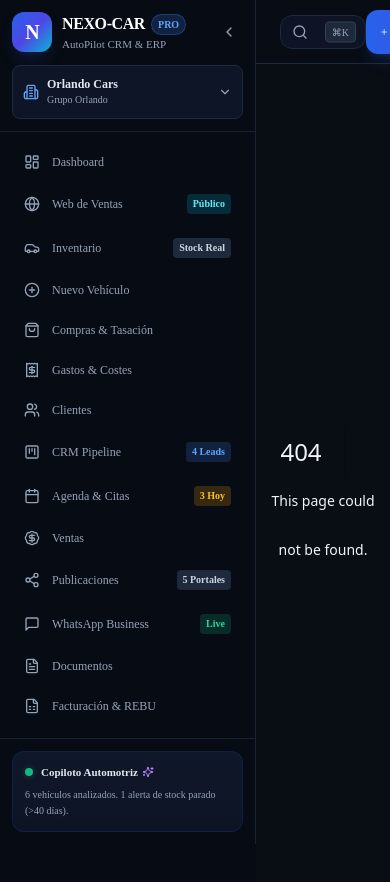
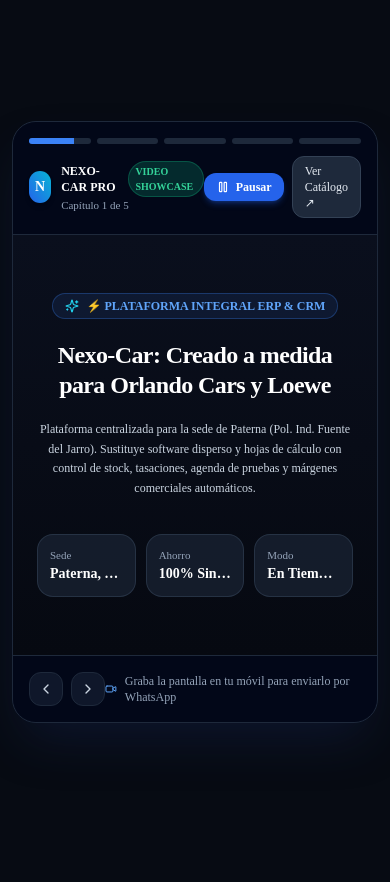
Before and after one commit to Shigers/nexocars, a Next.js app: page /tour in a window 390 px wide. Before the commit this address had no page. Shown: the top 882 px of the page. After the commit the page ends 844 px from the top, so only its background shows below. Built offline with nearby package versions, Linux system fonts and the light colour scheme.

Commit message:
feat(showcase): add interactive video tour demo for mobile and desktop presentations

```diff
--- /dev/null
+++ b/src/app/tour/page.tsx
@@ -0,0 +1,230 @@
+"use client";
+
+import React, { useState, useEffect } from "react";
+import Link from "next/link";
+import {
+  Play,
+  Pause,
+  ChevronRight,
+  ChevronLeft,
+  Sparkles,
+  Car,
+  Smartphone,
+  Share2,
+  Calculator,
+  CheckCircle2,
+  ArrowRight,
+  Video
+} from "lucide-react";
+
+const CHAPTERS = [
+  {
+    id: 0,
+    badge: "⚡ PLATAFORMA INTEGRAL ERP & CRM",
+    title: "Nexo-Car: Creado a medida para Orlando Cars y Loewe",
+    desc: "Plataforma centralizada para la sede de Paterna (Pol. Ind. Fuente del Jarro). Sustituye software disperso y hojas de cálculo con control de stock, tasaciones, agenda de pruebas y márgenes comerciales automáticos.",
+    color: "from-blue-500 to-indigo-600",
+    stats: [
+      { label: "Sede", val: "Paterna, Valencia" },
+      { label: "Ahorro", val: "100% Sin Comisiones" },
+      { label: "Modo", val: "En Tiempo Real" }
+    ]
+  },
+  {
+    id: 1,
+    badge: "📱 CATÁLOGO DIGITAL EXCLUSIVO",
+    title: "Showroom Público para Móvil con Filtro de Cuota",
+    desc: "Tus clientes pueden explorar el stock de Orlando Cars y la gama de lujo de Loewe Cars. Cada vehículo cuenta con simulador de financiación mensual y botón directo a WhatsApp de la agencia.",
+    color: "from-cyan-500 to-blue-600",
+    stats: [
+      { label: "Conversión", val: "WhatsApp Directo" },
+      { label: "Filtro", val: "Por Cuota al Mes" },
+      { label: "Marcas", val: "Orlando & Loewe" }
+    ]
+  },
+  {
+    id: 2,
+    badge: "📸 GESTIÓN DE STOCK & FOTOS",
+    title: "Fotos al Vuelo con Cámara Móvil y Estudio IA",
+    desc: "Los comerciales y mecánicos pueden subir fotos directas desde la cámara del smartphone al recibir un vehículo. Con 1 clic, el Estudio IA elimina el fondo de la campa y lo coloca en un showroom de lujo.",
+    color: "from-purple-500 to-indigo-600",
+    stats: [
+      { label: "Cámara", val: "Subida al Instante" },
+      { label: "Estudio IA", val: "Showroom Virtual" },
+      { label: "Watermark", val: "Logo Orlando" }
+    ]
+  },
+  {
+    id: 3,
+    badge: "🌐 MULTI-PORTAL & DIFUSIÓN",
+    title: "Sincronización Automática y Feeds XML / JSON",
+    desc: "Publica y retira vehículos en Coches.net, Wallapop, Milanuncios, Autocasión y Motor.es desde una matriz visual. Dispone de enlaces de feeds XML estandarizados listos para conectar cualquier plataforma.",
+    color: "from-amber-500 to-orange-600",
+    stats: [
+      { label: "Portales", val: "5+ Integrados" },
+      { label: "Feeds", val: "XML / JSON / CSV" },
+      { label: "Control", val: "Matriz por Coche" }
+    ]
+  },
+  {
+    id: 4,
+    badge: "💰 FINANZAS Y FISCALIDAD",
+    title: "Cálculo Exacto de Margen REBU y Gastos de Campa",
+    desc: "Control total de rentabilidad por unidad. Desglose de precio de compra, preparación, chapa y pintura, ITV y liquidación exacta del Régimen Especial de Bienes Usados (REBU) sin sorpresas.",
+    color: "from-emerald-500 to-teal-600",
+    stats: [
+      { label: "Fiscalidad", val: "REBU Automatizado" },
+      { label: "Gastos", val: "Taller & Campa" },
+      { label: "Beneficio", val: "Margen Neto Limpio" }
+    ]
+  }
+];
+
+export default function TourPage() {
+  const [current, setCurrent] = useState(0);
+  const [isPlaying, setIsPlaying] = useState(true);
+  const [progress, setProgress] = useState(0);
+
+  useEffect(() => {
+    if (!isPlaying) return;
+    const interval = 50;
+    const duration = 7500;
+    const step = (interval / duration) * 100;
+
+    const timer = setInterval(() => {
+      setProgress((prev) => {
+        if (prev >= 100) {
+          setCurrent((c) => (c + 1) % CHAPTERS.length);
+          return 0;
+        }
+        return prev + step;
+      });
+    }, interval);
+
+    return () => clearInterval(timer);
+  }, [isPlaying, current]);
+
+  const goTo = (index: number) => {
+    setCurrent(index);
+    setProgress(0);
+  };
+
+  const ch = CHAPTERS[current];
+
+  return (
+    <div className="min-h-screen bg-[#070b13] text-slate-100 flex flex-col justify-center items-center p-3 md:p-6 select-none">
+      <div className="w-full max-w-4xl bg-slate-900 border border-slate-800 rounded-3xl overflow-hidden shadow-2xl shadow-blue-950/40 flex flex-col">
+
+        {/* Top Story Timeline */}
+        <div className="p-4 bg-slate-950/90 border-b border-slate-800 flex flex-col gap-3">
+          <div className="grid grid-cols-5 gap-1.5 w-full">
+            {CHAPTERS.map((c, i) => (
+              <div
+                key={c.id}
+                onClick={() => goTo(i)}
+                className="h-1.5 rounded-full bg-slate-800 overflow-hidden cursor-pointer"
+              >
+                <div
+                  className="h-full bg-blue-500 transition-all duration-75"
+                  style={{
+                    width: i < current ? "100%" : i === current ? `${progress}%` : "0%"
+                  }}
+                />
+              </div>
+            ))}
+          </div>
+
+          <div className="flex items-center justify-between">
+            <div className="flex items-center gap-2.5">
+              <div className="w-8 h-8 rounded-xl bg-gradient-to-tr from-blue-600 to-cyan-500 flex items-center justify-center font-bold text-white shadow-md text-sm">
+                N
+              </div>
+              <div>
+                <div className="flex items-center gap-1.5">
+                  <span className="font-extrabold text-xs text-white">NEXO-CAR PRO</span>
+                  <span className="text-[10px] px-1.5 py-0.5 rounded-full bg-emerald-500/20 text-emerald-400 font-semibold border border-emerald-500/30">
+                    VIDEO SHOWCASE
+                  </span>
+                </div>
+                <p className="text-[11px] text-slate-400">
+                  Capítulo {current + 1} de {CHAPTERS.length}
+                </p>
+              </div>
+            </div>
+
+            <div className="flex items-center gap-2">
+              <button
+                onClick={() => setIsPlaying(!isPlaying)}
+                className="px-3 py-1.5 rounded-xl bg-blue-600 hover:bg-blue-500 text-white text-xs font-semibold flex items-center gap-1.5 shadow-md shadow-blue-600/30 transition-all"
+              >
+                {isPlaying ? <Pause className="w-3.5 h-3.5" /> : <Play className="w-3.5 h-3.5" />}
+                <span>{isPlaying ? "Pausar" : "Reproducir"}</span>
+              </button>
+              <Link
+                href="/catalog"
+                className="px-3 py-1.5 rounded-xl bg-slate-800 hover:bg-slate-700 text-slate-200 text-xs font-medium border border-slate-700 transition-all"
+              >
+                Ver Catálogo ↗
+              </Link>
+            </div>
+          </div>
+        </div>
+
+        {/* Video Canvas Stage */}
+        <div className="relative bg-gradient-to-b from-[#0a0f1d] to-[#060911] p-6 md:p-12 min-h-[420px] flex flex-col justify-center items-center text-center">
+          <div className="max-w-xl mx-auto space-y-5 animate-in fade-in duration-300">
+
+            <div className="inline-flex items-center gap-2 px-3 py-1 rounded-full bg-blue-500/10 border border-blue-500/30 text-blue-400 text-xs font-semibold">
+              <Sparkles className="w-3.5 h-3.5 text-cyan-400" />
+              <span>{ch.badge}</span>
+            </div>
+
+            <h1 className="text-2xl md:text-4xl font-black text-white tracking-tight leading-tight">
+              {ch.title}
+            </h1>
+
+            <p className="text-slate-300 text-xs md:text-sm leading-relaxed">
+              {ch.desc}
+            </p>
+
+            <div className="grid grid-cols-3 gap-2.5 w-full pt-4 text-left">
+              {ch.stats.map((s, idx) => (
+                <div key={idx} className="p-3 rounded-2xl bg-slate-800/60 border border-slate-700/60">
+                  <p className="text-[11px] text-slate-400">{s.label}</p>
+                  <p className="text-sm font-bold text-white truncate">{s.val}</p>
+                </div>
+              ))}
+            </div>
+
+          </div>
+        </div>
+
+        {/* Bottom Bar */}
+        <div className="p-4 bg-slate-950/90 border-t border-slate-800 flex items-center justify-between">
+          <div className="flex items-center gap-2">
+            <button
+              onClick={() => goTo((current - 1 + CHAPTERS.length) % CHAPTERS.length)}
+              className="p-2 rounded-xl bg-slate-900 hover:bg-slate-800 text-slate-300 text-xs border border-slate-800 transition-colors flex items-center gap-1"
+            >
+              <ChevronLeft className="w-4 h-4" />
+              <span className="hidden sm:inline">Anterior</span>
+            </button>
+            <button
+              onClick={() => goTo((current + 1) % CHAPTERS.length)}
+              className="p-2 rounded-xl bg-slate-900 hover:bg-slate-800 text-slate-300 text-xs border border-slate-800 transition-colors flex items-center gap-1"
+            >
+              <span className="hidden sm:inline">Siguiente</span>
+              <ChevronRight className="w-4 h-4" />
+            </button>
+          </div>
+
+          <div className="flex items-center gap-2 text-xs text-slate-400">
+            <Video className="w-3.5 h-3.5 text-blue-400" />
+            <span>Graba la pantalla en tu móvil para enviarlo por WhatsApp</span>
+          </div>
+        </div>
+
+      </div>
+    </div>
+  );
+}
--- a/src/components/layout/app-shell.tsx
+++ b/src/components/layout/app-shell.tsx
@@ -6,9 +6,9 @@ import { Header } from "@/components/layout/header";
 
 export function AppShell({ children }: { children: React.ReactNode }) {
   const pathname = usePathname();
-  const isPublicCatalog = pathname?.startsWith("/catalog");
+  const isStandalone = pathname?.startsWith("/catalog") || pathname?.startsWith("/tour");
 
-  if (isPublicCatalog) {
+  if (isStandalone) {
     return <div className="min-h-screen bg-[#070b13] w-full">{children}</div>;
   }
 
--- a/src/components/layout/sidebar.tsx
+++ b/src/components/layout/sidebar.tsx
@@ -27,6 +27,7 @@ import {
   ChevronLeft,
   ChevronRight,
   Globe,
+  Video,
 } from "lucide-react";
 
 interface NavItem {
@@ -40,6 +41,7 @@ interface NavItem {
 const mainNavItems: NavItem[] = [
   { name: "Dashboard", href: "/dashboard", icon: LayoutDashboard },
   { name: "Web de Ventas", href: "/catalog", icon: Globe, badge: "Público", badgeColor: "bg-cyan-500/20 text-cyan-300" },
+  { name: "Video Tour", href: "/tour", icon: Video, badge: "Demo", badgeColor: "bg-purple-500/20 text-purple-300" },
   { name: "Inventario", href: "/vehicles", icon: Car, badge: "Stock Real" },
   { name: "Nuevo Vehículo", href: "/vehicles/new", icon: PlusCircle },
   { name: "Compras & Tasación", href: "/purchases", icon: ShoppingBag },
```
